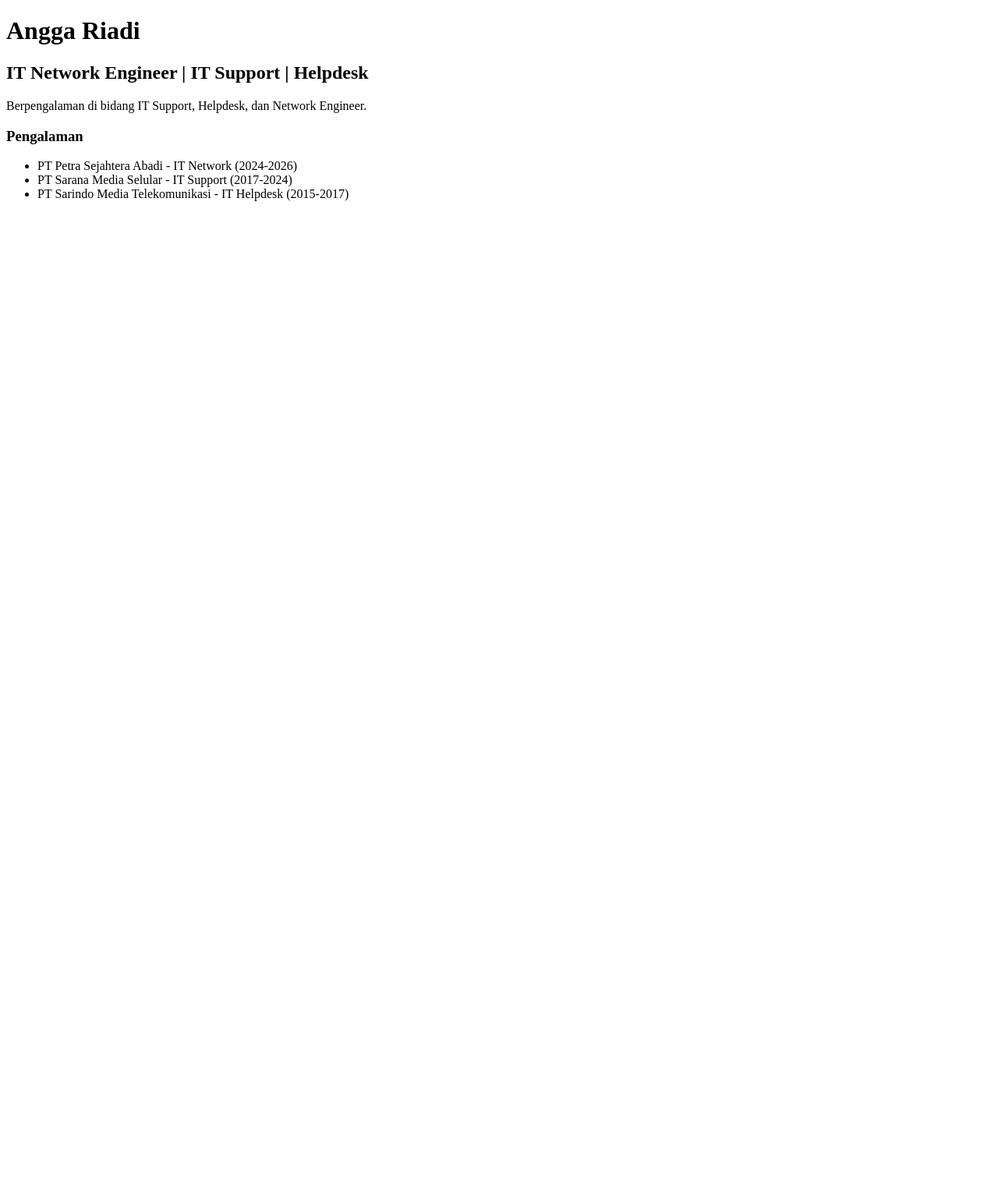
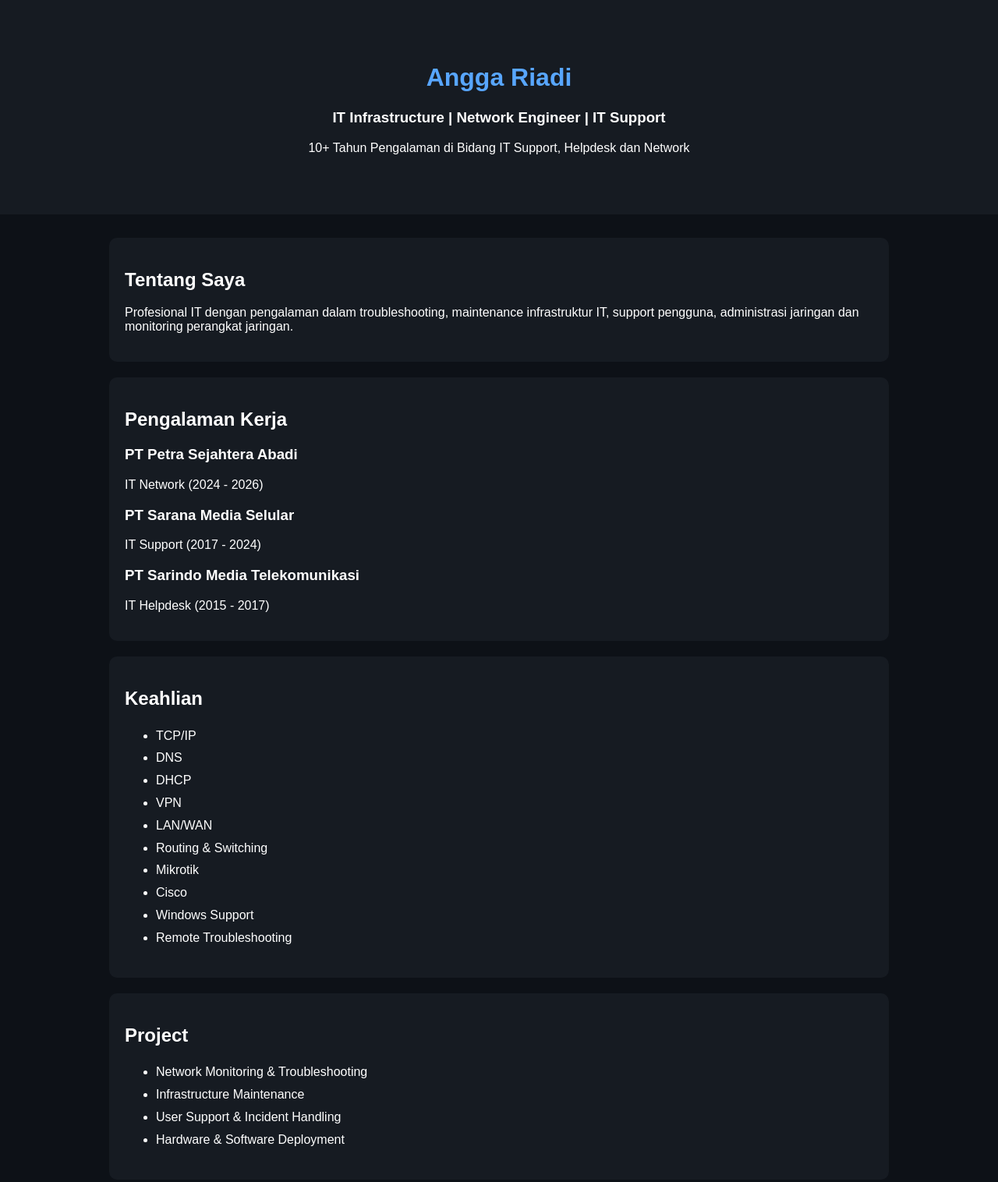
Before and after one commit to anggariadi-IT/angga-riadi, a plain HTML site: page index.html in a window 1280 px wide. Shown: the top 1516 px of the page at 78% size. Before the commit the page ends 800 px from the top, so only its background shows below. Drawn offline with Linux system fonts and the light colour scheme.

Commit message:
Update index.html

```diff
--- a/index.html
+++ b/index.html
@@ -1,19 +1,125 @@
 <!DOCTYPE html>
-<html>
+<html lang="id">
 <head>
-    <title>Angga Riadi - IT Network Engineer</title>
+    <meta charset="UTF-8">
+    <meta name="viewport" content="width=device-width, initial-scale=1.0">
+    <title>Angga Riadi | IT Network Engineer</title>
+
+    <style>
+        body{
+            font-family: Arial, sans-serif;
+            background:#0d1117;
+            color:white;
+            margin:0;
+        }
+
+        header{
+            text-align:center;
+            padding:60px 20px;
+            background:#161b22;
+        }
+
+        h1{
+            color:#58a6ff;
+        }
+
+        section{
+            max-width:1000px;
+            margin:auto;
+            padding:30px;
+        }
+
+        .card{
+            background:#161b22;
+            padding:20px;
+            margin-bottom:20px;
+            border-radius:10px;
+        }
+
+        ul{
+            line-height:1.8;
+        }
+
+        footer{
+            text-align:center;
+            padding:20px;
+            background:#161b22;
+        }
+    </style>
 </head>
+
 <body>
+
+<header>
     <h1>Angga Riadi</h1>
-    <h2>IT Network Engineer | IT Support | Helpdesk</h2>
+    <h3>IT Infrastructure | Network Engineer | IT Support</h3>
+    <p>10+ Tahun Pengalaman di Bidang IT Support, Helpdesk dan Network</p>
+</header>
 
-    <p>Berpengalaman di bidang IT Support, Helpdesk, dan Network Engineer.</p>
+<section>
 
-    <h3>Pengalaman</h3>
-    <ul>
-        <li>PT Petra Sejahtera Abadi - IT Network (2024-2026)</li>
-        <li>PT Sarana Media Selular - IT Support (2017-2024)</li>
-        <li>PT Sarindo Media Telekomunikasi - IT Helpdesk (2015-2017)</li>
-    </ul>
+    <div class="card">
+        <h2>Tentang Saya</h2>
+        <p>
+            Profesional IT dengan pengalaman dalam troubleshooting,
+            maintenance infrastruktur IT, support pengguna,
+            administrasi jaringan dan monitoring perangkat jaringan.
+        </p>
+    </div>
+
+    <div class="card">
+        <h2>Pengalaman Kerja</h2>
+
+        <h3>PT Petra Sejahtera Abadi</h3>
+        <p>IT Network (2024 - 2026)</p>
+
+        <h3>PT Sarana Media Selular</h3>
+        <p>IT Support (2017 - 2024)</p>
+
+        <h3>PT Sarindo Media Telekomunikasi</h3>
+        <p>IT Helpdesk (2015 - 2017)</p>
+    </div>
+
+    <div class="card">
+        <h2>Keahlian</h2>
+
+        <ul>
+            <li>TCP/IP</li>
+            <li>DNS</li>
+            <li>DHCP</li>
+            <li>VPN</li>
+            <li>LAN/WAN</li>
+            <li>Routing & Switching</li>
+            <li>Mikrotik</li>
+            <li>Cisco</li>
+            <li>Windows Support</li>
+            <li>Remote Troubleshooting</li>
+        </ul>
+    </div>
+
+    <div class="card">
+        <h2>Project</h2>
+
+        <ul>
+            <li>Network Monitoring & Troubleshooting</li>
+            <li>Infrastructure Maintenance</li>
+            <li>User Support & Incident Handling</li>
+            <li>Hardware & Software Deployment</li>
+        </ul>
+    </div>
+
+    <div class="card">
+        <h2>Kontak</h2>
+
+        <p>Email: emailanda@gmail.com</p>
+        <p>GitHub: github.com/anggariadi-IT</p>
+    </div>
+
+</section>
+
+<footer>
+    © 2026 Angga Riadi
+</footer>
+
 </body>
 </html>
```
